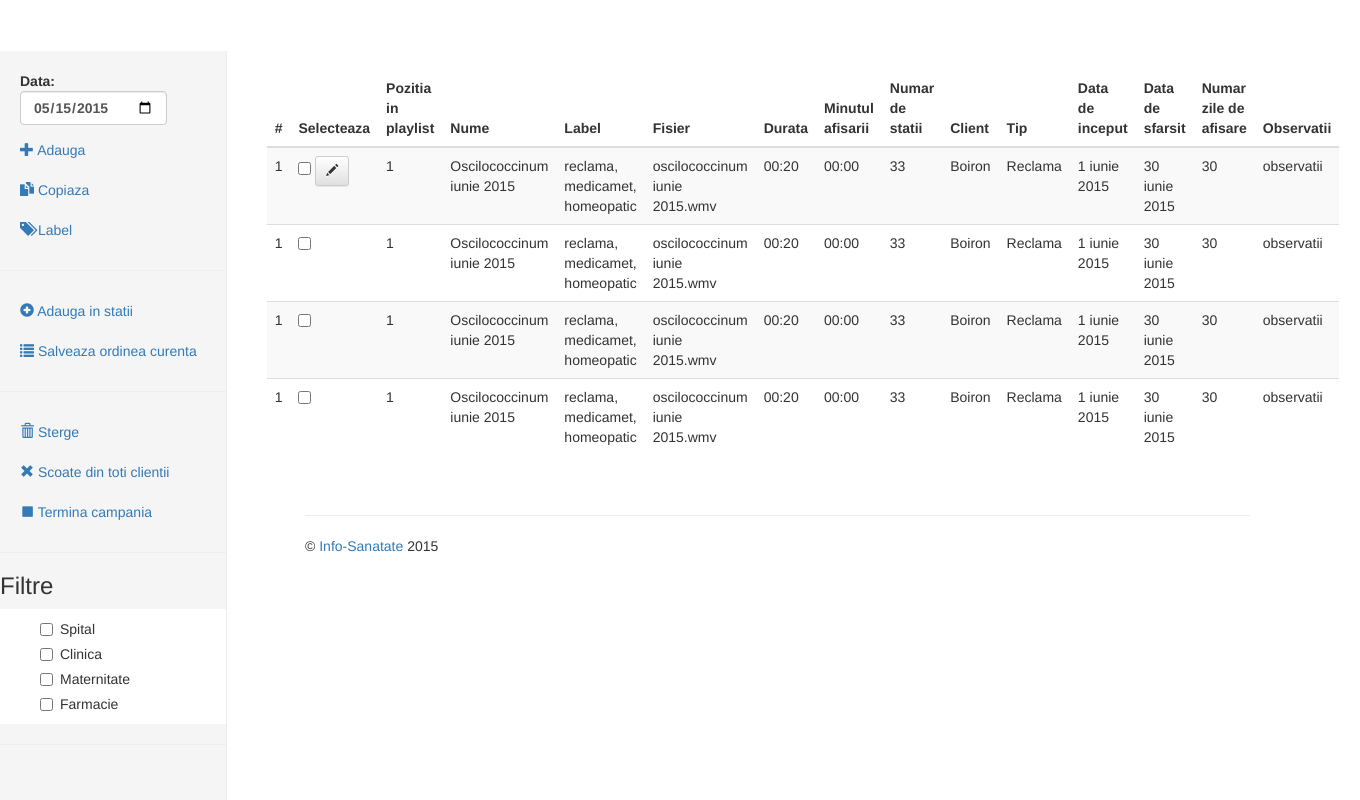
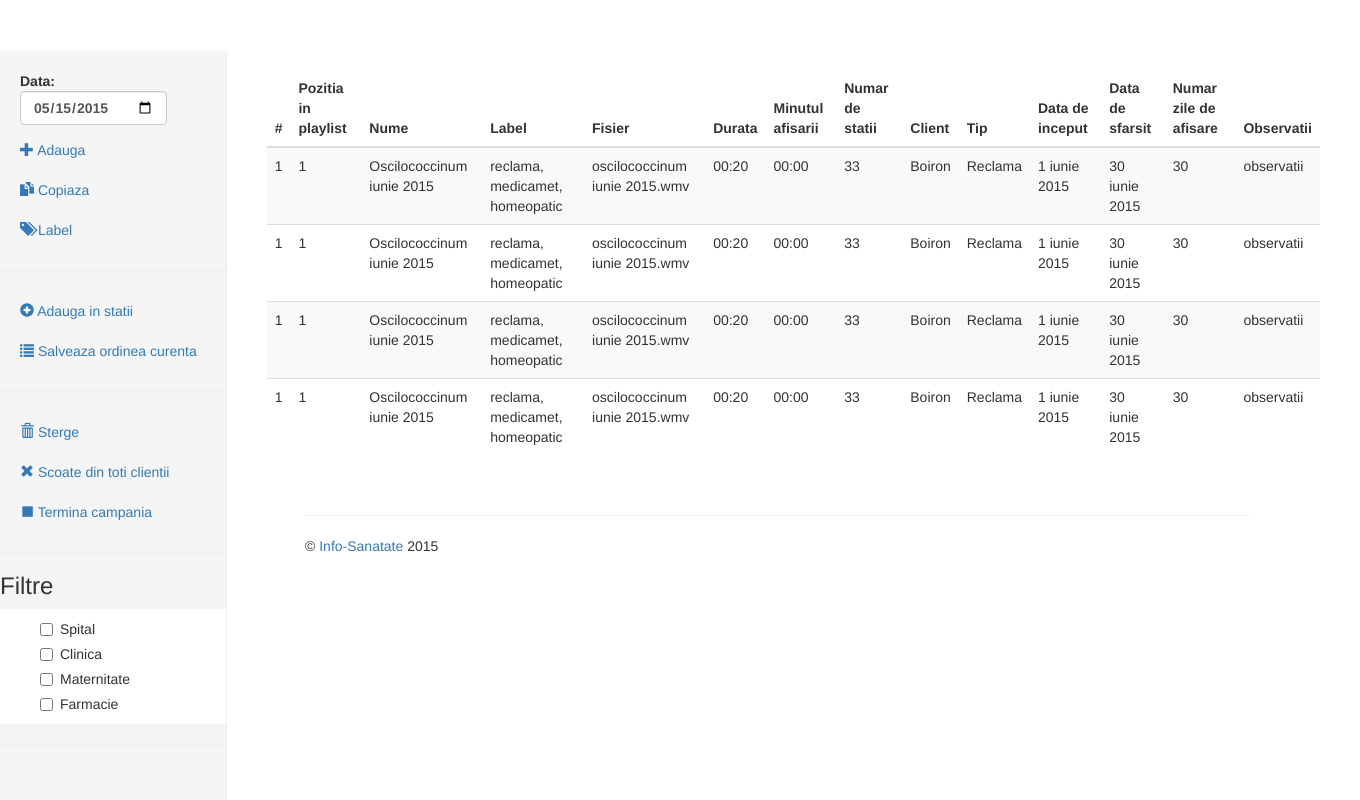
Before and after one commit to urucualex/digitalnet, a PHP site: the page made by application/views/medias.php in a window 1360 px wide. Run offline with PHP 8.4, Linux system fonts and the light colour scheme; the template is opened without the code that fills it, so the values that code supplies are empty; some libraries are stand-ins or nearby versions.

Commit message:
Remove media table column for selection

```diff
--- a/application/views/medias.php
+++ b/application/views/medias.php
@@ -76,11 +76,10 @@
 		</div>
 
 		<div class="col-sm-10 col-sm-offset-2 main"> <!-- Content -->
-			<table class="table table-striped">
+			<table id="main-media-table" class="table table-striped">
 				<thead>
 					<tr>
 						<th>#</th>
-						<th>Selecteaza</th>
 						<th>Pozitia in playlist</th>
 						<th>Nume</th>
 						<th>Label</th>
@@ -99,10 +98,6 @@
 				<tbody>
 					<tr>
 						<td>1</td>
-						<td>
-							<label><input type="checkbox"/></label>
-							<a href="/media/item" target="_blank" class="btn btn-sm btn-default"><span class="glyphicon glyphicon-pencil"></span></a>
-						</td>
 						<td>1</td>
 						<td>Oscilococcinum iunie 2015</td>
 						<td>reclama, medicamet, homeopatic</td>
@@ -119,9 +114,6 @@
 					</tr>
 					<tr>
 						<td>1</td>
-						<td>
-							<label><input type="checkbox" /></label>
-						</td>
 						<td>1</td>
 						<td>Oscilococcinum iunie 2015</td>
 						<td>reclama, medicamet, homeopatic</td>
@@ -138,9 +130,6 @@
 					</tr>
 					<tr>
 						<td>1</td>
-						<td>
-							<label><input type="checkbox" /></label>
-						</td>
 						<td>1</td>
 						<td>Oscilococcinum iunie 2015</td>
 						<td>reclama, medicamet, homeopatic</td>
@@ -157,9 +146,6 @@
 					</tr>
 					<tr>
 						<td>1</td>
-						<td>
-							<label><input type="checkbox" /></label>
-						</td>
 						<td>1</td>
 						<td>Oscilococcinum iunie 2015</td>
 						<td>reclama, medicamet, homeopatic</td>
```
